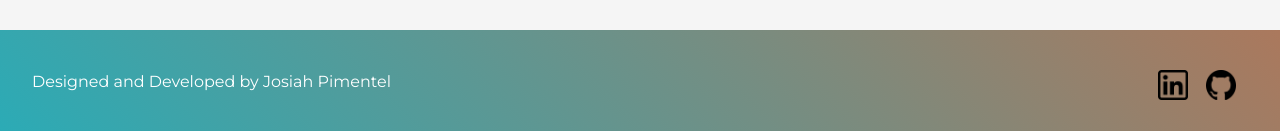
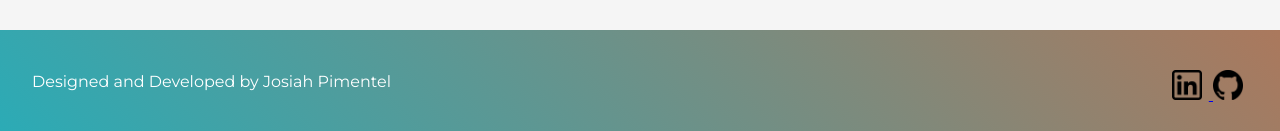
Before and after one commit to iahjos/My-Portfolio, a plain HTML site: page index.html in a window 1280 px wide. Shown: the part 2333-2464 px from the top of the page. Drawn offline with Linux system fonts and the light colour scheme.

Commit message:
Initial commit for my portfolio

```diff
--- a/home.css
+++ b/home.css
@@ -222,12 +222,6 @@ footer {
     right: 30px;
 }
 
-.footer-links a{
-    display: inline-flex;
-    margin-right: 7px;
-}
-
-
 .footer-links img {
     margin-right: 7px;
     width: 30px;
```
Also changed, not shown: index.html (+1 -0 lines).
